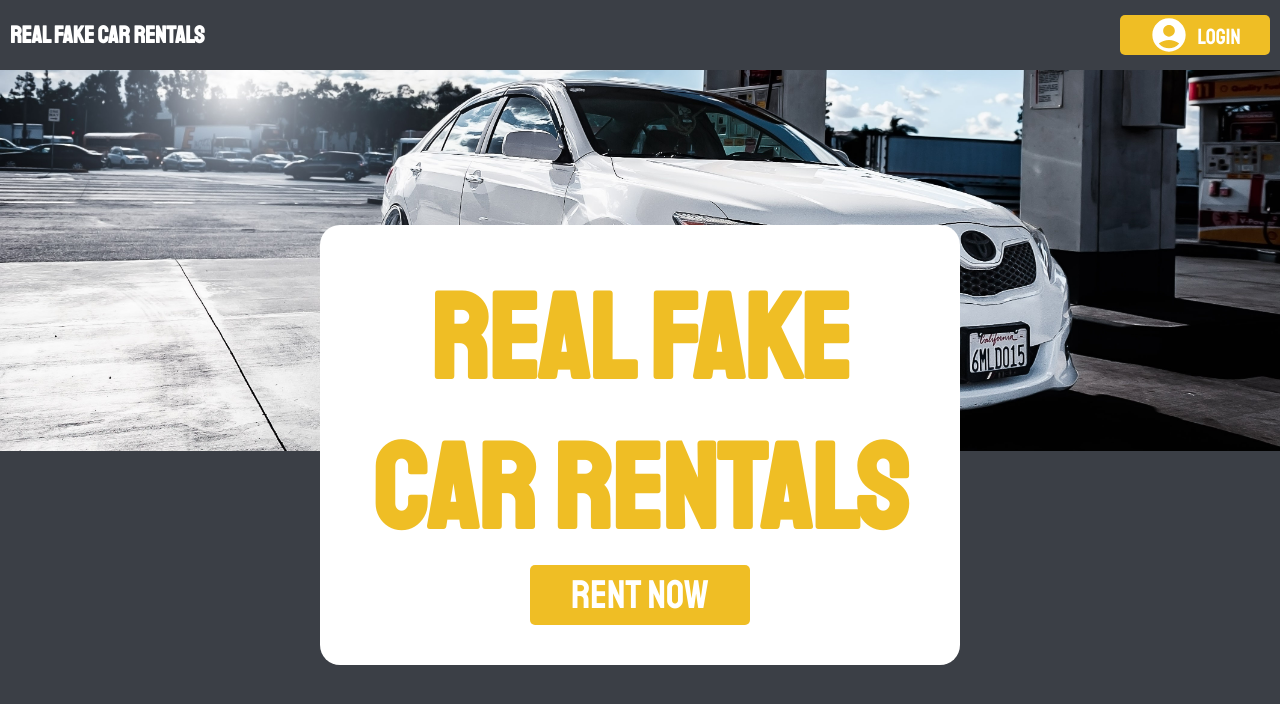
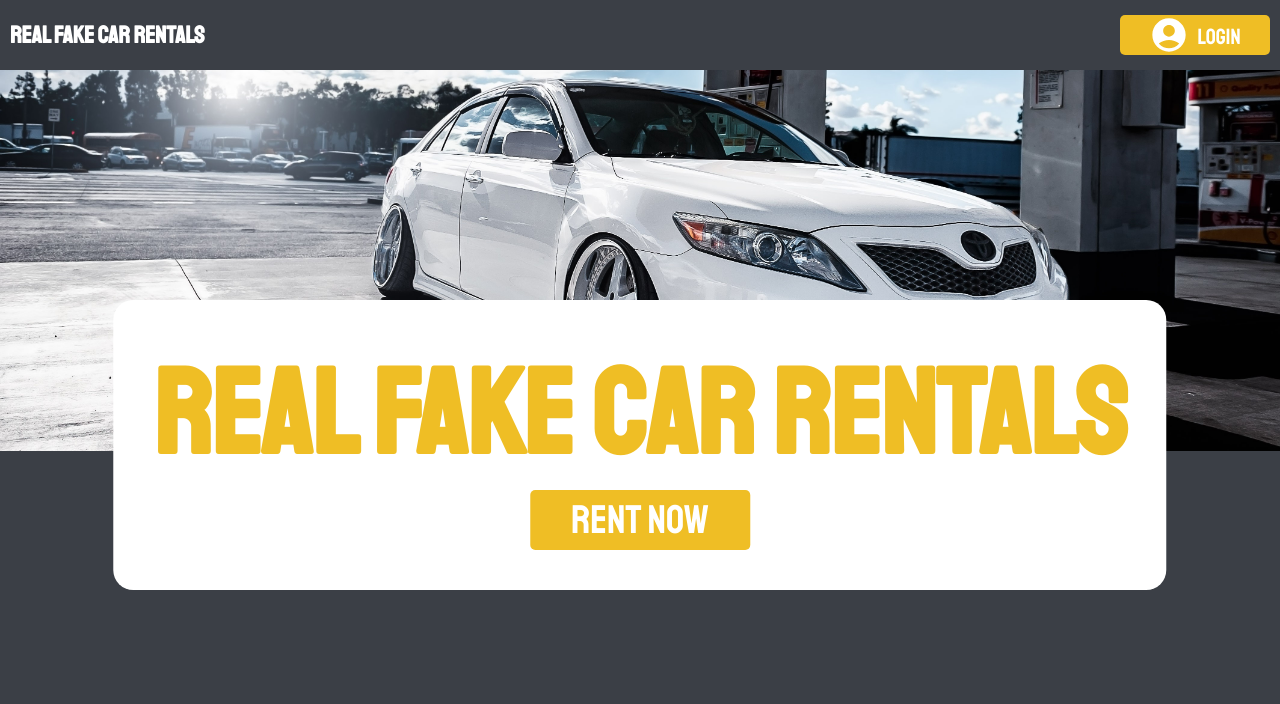
Before and after one commit to JohnathanAguilar01/Real-Fake-Car-Rentals, a React (Create React App) app in the folder frontend/: page / in a window 1280 px wide. Shown: the top 704 px of the page. Built offline with nearby package versions, Linux system fonts and the light colour scheme.

Commit message:
made home page text not wrap arround

```diff
--- a/frontend/src/homePage/HomePage.css
+++ b/frontend/src/homePage/HomePage.css
@@ -43,6 +43,11 @@
   font-size: 120px;
   margin: 0;
 }
+
+.homepage-banner-text {
+  white-space: nowrap;
+}
+
 .homepage-banner-button-wrapper {
   display: flex;
   justify-content: center;
--- a/frontend/src/homePage/HomePage.js
+++ b/frontend/src/homePage/HomePage.js
@@ -21,7 +21,7 @@ const HomePage = () => {
           alt="car banner"
         />
         <div className="homepage-banner-content">
-          <h1>REAL FAKE CAR RENTALS</h1>
+          <h1 className="homepage-banner-text">REAL FAKE CAR RENTALS</h1>
           <div className="homepage-banner-button-wrapper">
             <button className="homepage-banner-button" onClick={goToSearch}>
               RENT NOW
```
